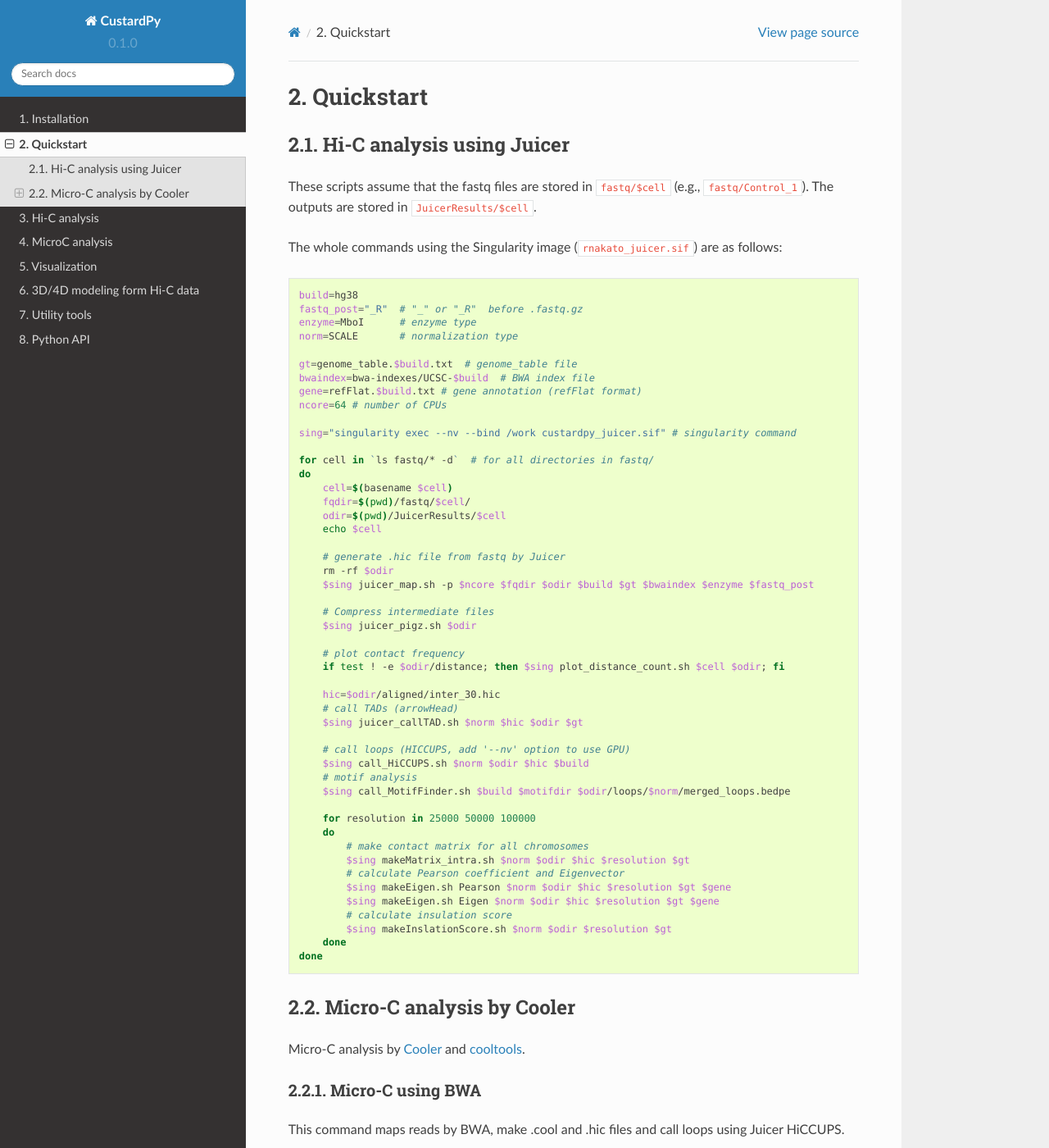
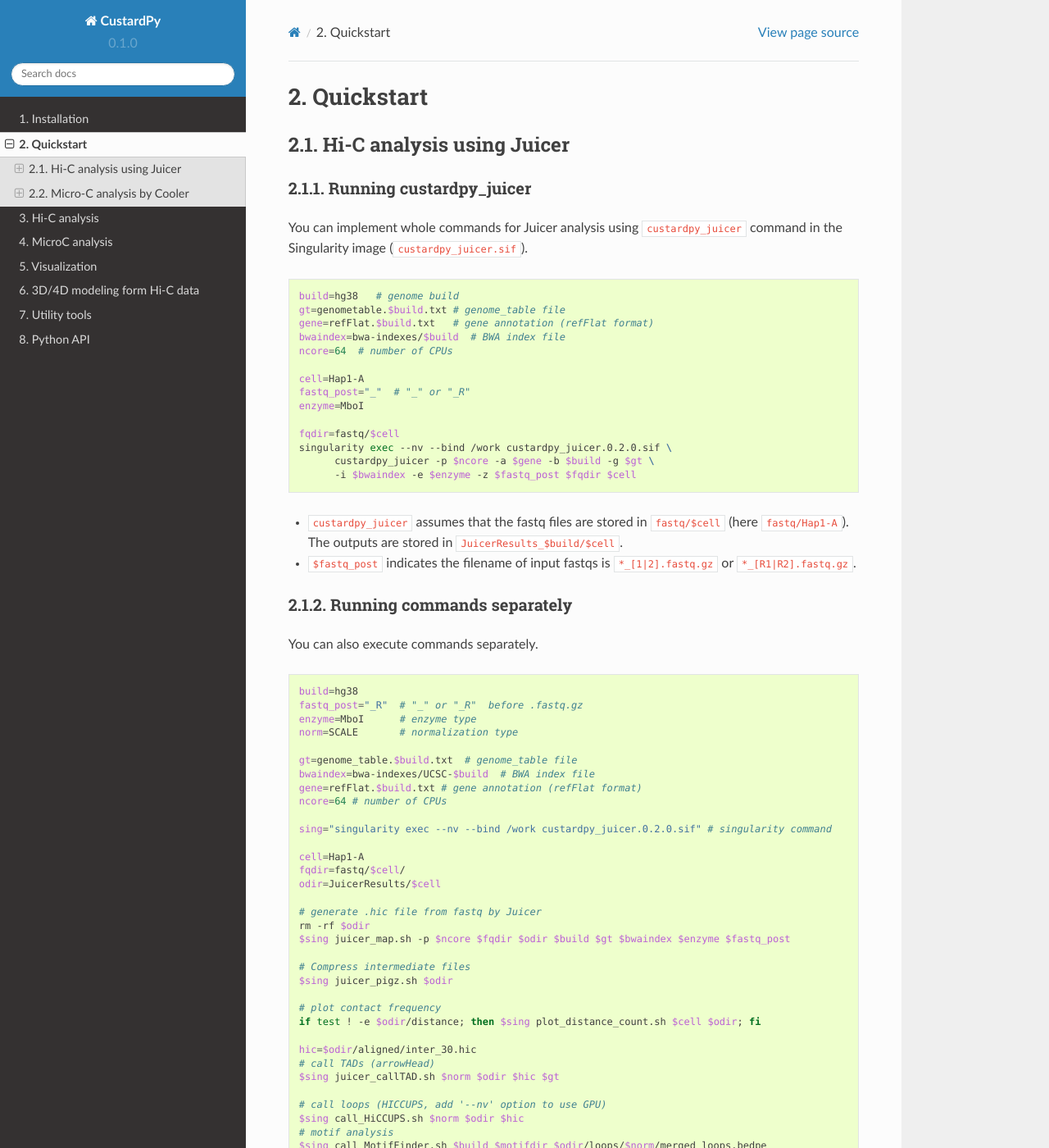
Before and after one commit to rnakato/CustardPy, a Sphinx documentation site: the page built from docs/content/QuickStart.rst, in a window 1280 px wide and 1400 px high. Shown: the whole window at 82% size. Built offline with Sphinx 7.4.7 and the Read the Docs theme 2.0.0, drawn with Linux system fonts in a browser that asks for light colours; some of the changed text lies outside the part shown.

Commit message:
update docs

```diff
--- a/docs/content/QuickStart.rst
+++ b/docs/content/QuickStart.rst
@@ -4,10 +4,39 @@ Quickstart
 Hi-C analysis using Juicer
 ----------------------------------------------------------------
 
-These scripts assume that the fastq files are stored in ``fastq/$cell`` (e.g., ``fastq/Control_1``).
-The outputs are stored in ``JuicerResults/$cell``.
 
-The whole commands using the Singularity image (``rnakato_juicer.sif``) are as follows:
+Running custardpy_juicer
++++++++++++++++++++++++++++++++++++++++++++++++++++++++++++++
+
+
+You can implement whole commands for Juicer analysis using ``custardpy_juicer`` command in the Singularity image (``custardpy_juicer.sif``).
+
+.. code-block:: bash
+
+    build=hg38   # genome build
+    gt=genometable.$build.txt # genome_table file
+    gene=refFlat.$build.txt   # gene annotation (refFlat format)
+    bwaindex=bwa-indexes/$build  # BWA index file
+    ncore=64  # number of CPUs
+
+    cell=Hap1-A
+    fastq_post="_"  # "_" or "_R"
+    enzyme=MboI
+
+    fqdir=fastq/$cell
+    singularity exec --nv --bind /work custardpy_juicer.0.2.0.sif \
+          custardpy_juicer -p $ncore -a $gene -b $build -g $gt \
+          -i $bwaindex -e $enzyme -z $fastq_post $fqdir $cell
+
+
+- ``custardpy_juicer`` assumes that the fastq files are stored in ``fastq/$cell`` (here ``fastq/Hap1-A``). The outputs are stored in ``JuicerResults_$build/$cell``.
+- ``$fastq_post`` indicates the filename of input fastqs is ``*_[1|2].fastq.gz`` or ``*_[R1|R2].fastq.gz``.
+
+
+Running commands separately
++++++++++++++++++++++++++++++++++++++++++++++++++++++++++++++
+
+You can also execute commands separately.
 
 .. code-block:: bash
 
@@ -21,45 +50,41 @@ The whole commands using the Singularity image (``rnakato_juicer.sif``) are as f
     gene=refFlat.$build.txt # gene annotation (refFlat format)
     ncore=64 # number of CPUs
 
-    sing="singularity exec --nv --bind /work custardpy_juicer.sif" # singularity command
+    sing="singularity exec --nv --bind /work custardpy_juicer.0.2.0.sif" # singularity command
 
-    for cell in `ls fastq/* -d`  # for all directories in fastq/
+    cell=Hap1-A
+    fqdir=fastq/$cell/
+    odir=JuicerResults/$cell
+
+    # generate .hic file from fastq by Juicer
+    rm -rf $odir
+    $sing juicer_map.sh -p $ncore $fqdir $odir $build $gt $bwaindex $enzyme $fastq_post
+
+    # Compress intermediate files
+    $sing juicer_pigz.sh $odir
+
+    # plot contact frequency
+    if test ! -e $odir/distance; then $sing plot_distance_count.sh $cell $odir; fi
+
+    hic=$odir/aligned/inter_30.hic
+    # call TADs (arrowHead)
+    $sing juicer_callTAD.sh $norm $odir $hic $gt
+
+    # call loops (HICCUPS, add '--nv' option to use GPU)
+    $sing call_HiCCUPS.sh $norm $odir $hic
+    # motif analysis
+    $sing call_MotifFinder.sh $build $motifdir $odir/loops/$norm/merged_loops.bedpe
+
+    for resolution in 25000 50000 100000
     do
-        cell=$(basename $cell)
-        fqdir=$(pwd)/fastq/$cell/
-        odir=$(pwd)/JuicerResults/$cell
-        echo $cell
+        # make contact matrix for all chromosomes
+        $sing makeMatrix_intra.sh $norm $odir $hic $resolution $gt
+        # calculate Eigenvector
+        $sing makeEigen.sh -p 32 $norm $odir $hic $resolution $gt $gene
+        # calculate insulation score
+        $sing makeInslationScore.sh $norm $odir $resolution $gt
+    done
 
-        # generate .hic file from fastq by Juicer
-        rm -rf $odir
-        $sing juicer_map.sh -p $ncore $fqdir $odir $build $gt $bwaindex $enzyme $fastq_post
-
-        # Compress intermediate files
-        $sing juicer_pigz.sh $odir
-
-        # plot contact frequency
-        if test ! -e $odir/distance; then $sing plot_distance_count.sh $cell $odir; fi
-
-        hic=$odir/aligned/inter_30.hic
-        # call TADs (arrowHead)
-        $sing juicer_callTAD.sh $norm $hic $odir $gt
-
-        # call loops (HICCUPS, add '--nv' option to use GPU)
-        $sing call_HiCCUPS.sh $norm $odir $hic $build
-        # motif analysis
-        $sing call_MotifFinder.sh $build $motifdir $odir/loops/$norm/merged_loops.bedpe
-
-        for resolution in 25000 50000 100000
-        do
-            # make contact matrix for all chromosomes
-            $sing makeMatrix_intra.sh $norm $odir $hic $resolution $gt
-            # calculate Pearson coefficient and Eigenvector
-            $sing makeEigen.sh Pearson $norm $odir $hic $resolution $gt $gene
-            $sing makeEigen.sh Eigen $norm $odir $hic $resolution $gt $gene
-            # calculate insulation score
-            $sing makeInslationScore.sh $norm $odir $resolution $gt
-        done
-    done
 
 Micro-C analysis by Cooler
 --------------------------------------------------
```
